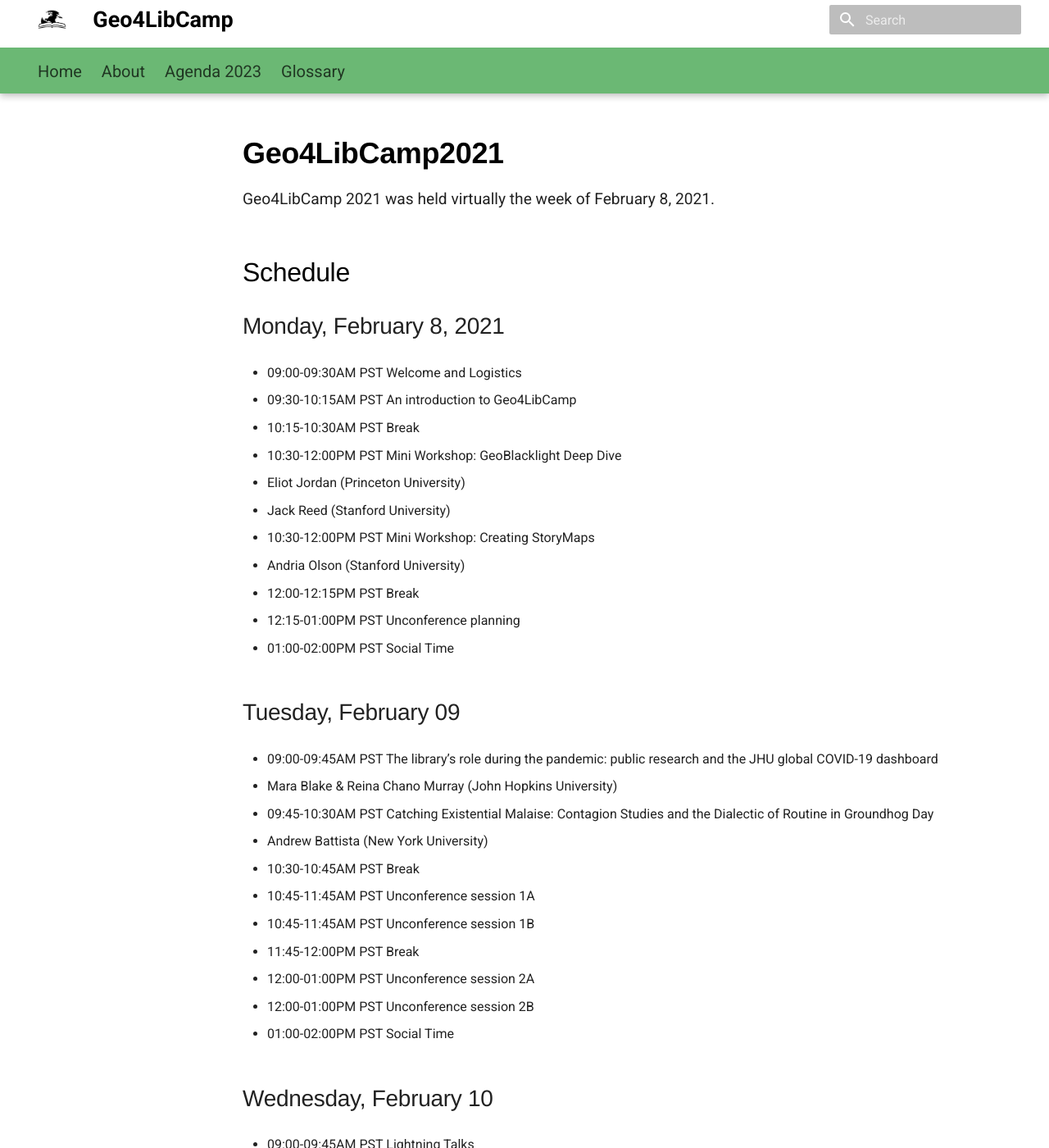
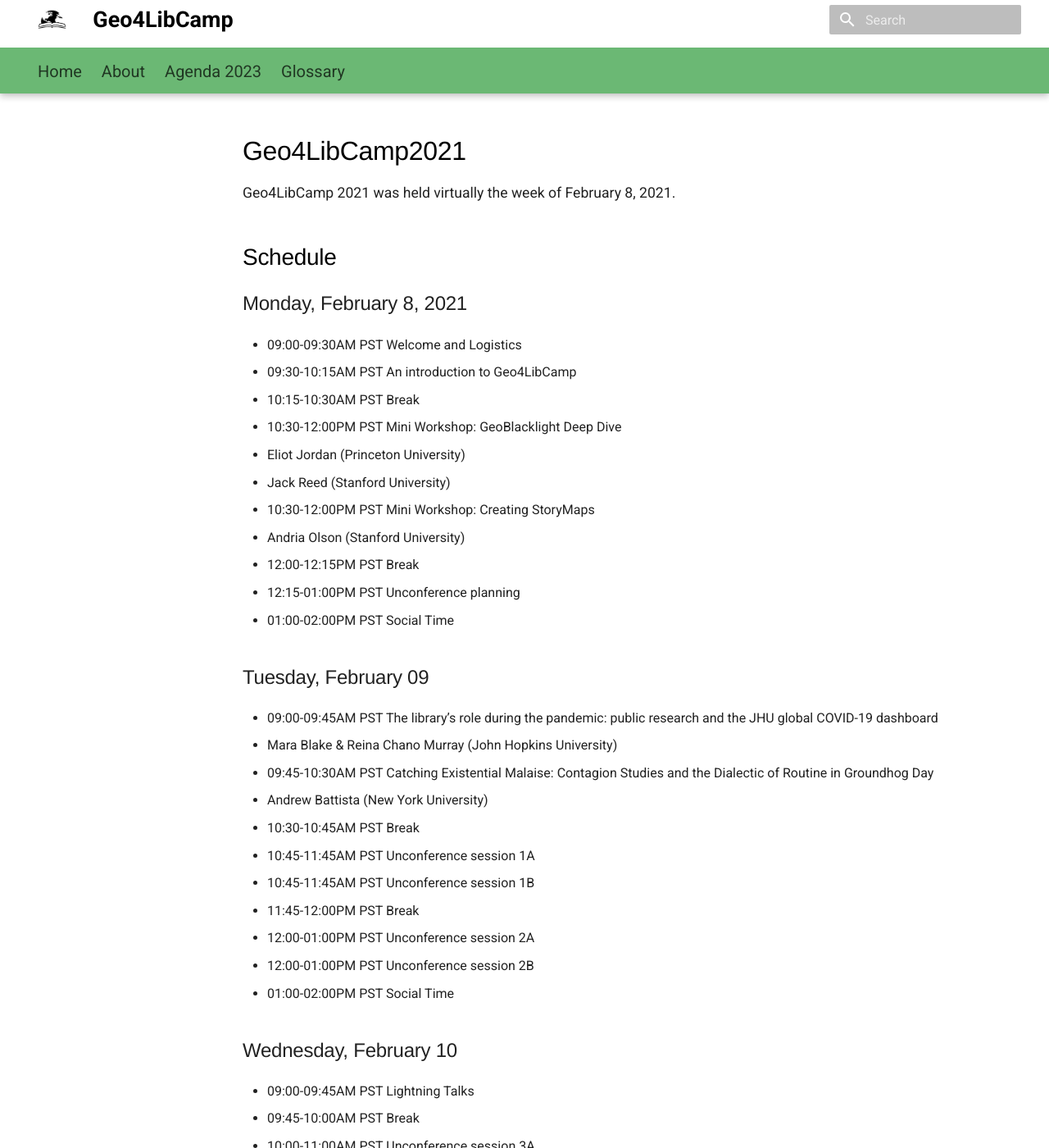
Before and after one commit to geo4lib/geo4libcamp-website, an MkDocs documentation site: the page built from docs/2021.md, in a window 1280 px wide and 1400 px high. Shown: the whole window at 82% size. Built offline with MkDocs 1.6.1 and Material for MkDocs 9.7.7, drawn with Linux system fonts in a browser that asks for light colours.

Commit message:
Update extra.css

```diff
--- a/docs/stylesheets/extra.css
+++ b/docs/stylesheets/extra.css
@@ -11,33 +11,33 @@
   text-rendering: optimizeLegibility; }
 
 .md-typeset h1 {
-  font-size: 2.25em;
-  font-weight: 600;
+  font-size: 2em;
+  font-weight: 400;
   color: #000;
   line-height: 1.3;
   margin: 0 0 .5em;
   }
 
 .md-typeset h2 {
-  font-size: 2em;
+  font-size: 1.75em;
   color: #000;
      }
 
 .md-typeset h3 {
-  font-size: 1.75em; }
+  font-size: 1.5em; }
 
 .md-typeset h4 {
-  font-size: 1.6em; }
+  font-size: 1.25em; }
 
 .md-typeset h5 {
-  font-size: 1.5em; }
+  font-size: 1em; }
 
 .md-typeset h6 {
-  font-size: 1.5em; }
+  font-size: 1em; }
 
 .md-typeset p {
   margin: 0 0 0.75em;
-  font-size: 1.2em;
+  font-size: 1.1em;
   }
 
 .md-typeset  li {
```
